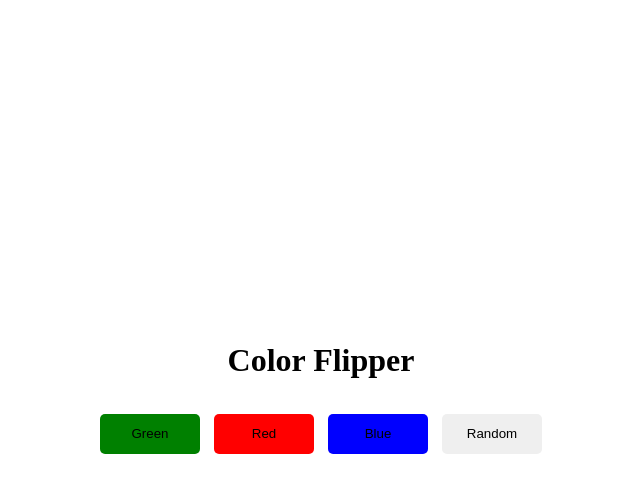
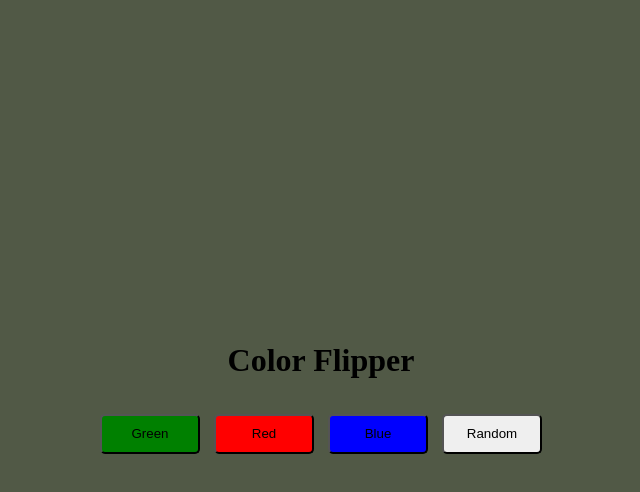
Before and after one commit to fuadofficial/Color-Flipper, a plain HTML site: page index.html in a window 1280 px wide. Both pictures are taken after a click on the button "Random". Shown: the whole page, without its empty margins (319-959 px from the left). Drawn offline with Linux system fonts and the light colour scheme.

Commit message:
colpleted this project works

```diff
--- a/index.html
+++ b/index.html
@@ -18,7 +18,7 @@
             <button onclick="setColor('green')" class="green">Green</button>
             <button onclick="setColor('red')" class="red">Red</button>
             <button onclick="setColor('blue')" class="blue">Blue</button>
-            <button onclick="setColor('white')" class="random">Random</button>
+            <button onclick="randomColor()" class="random">Random</button>
         </div>
     </div>
 
--- a/script.js
+++ b/script.js
@@ -3,3 +3,12 @@ const body = document.getElementsByTagName('body')[0]
 const setColor = (color) => {
     body.style.backgroundColor = color;
 }
+
+const randomColor = () => {
+    const red = Math.round(Math.random() * 255)
+    const green = Math.round(Math.random() * 255)
+    const blue = Math.round(Math.random() * 255)
+
+    const color = `rgb(${red},${green},${blue})`
+    body.style.backgroundColor = color;
+}
--- a/style.css
+++ b/style.css
@@ -26,7 +26,6 @@ h1{
 }
 
 button {
-    border: none;
     border-radius: 5px;
     width: 100px;
     margin: 5px;
```
